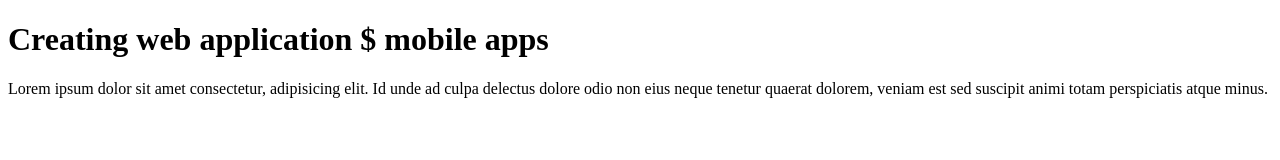
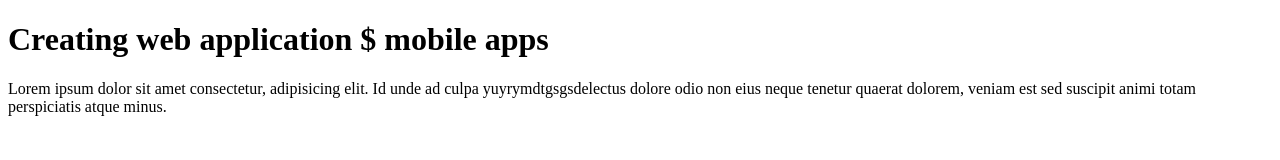
Before and after one commit to NG-hate-shit/lms, a plain HTML site: page index.html in a window 1280 px wide. Drawn offline with Linux system fonts and the light colour scheme.

Commit message:
changes to this file

```diff
--- a/index.html
+++ b/index.html
@@ -7,6 +7,6 @@
 </head>
 <body>
     <h1>Creating  web application $ mobile apps</h1>
-    <p>Lorem ipsum dolor sit amet consectetur, adipisicing elit. Id unde ad culpa delectus dolore odio non eius neque tenetur quaerat dolorem, veniam est sed suscipit animi totam perspiciatis atque minus.</p>
+    <p>Lorem ipsum dolor sit amet consectetur, adipisicing elit.  Id unde ad culpa yuyrymdtgsgsdelectus dolore odio non eius neque tenetur quaerat dolorem, veniam est sed suscipit animi totam perspiciatis atque minus.</p>
 </body>
 </html>
```
